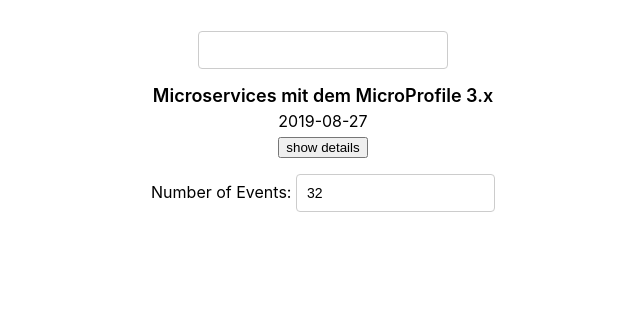
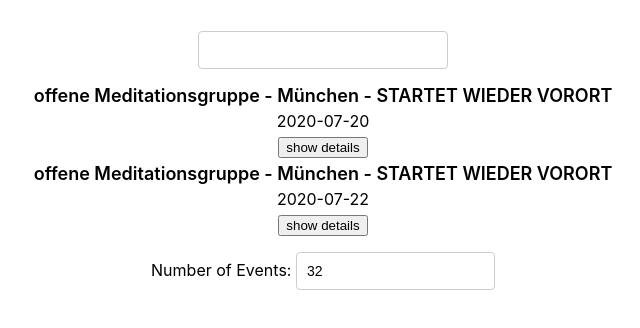
Before and after one commit to sherindenzil/meetup, a React (Create React App) app: page / in a window 1280 px wide. Shown: the top 328 px of the page, without its empty margins (317-957 px from the left). Built offline with nearby package versions, Linux system fonts and the light colour scheme.

Commit message:
updating

```diff
--- a/src/mock-events.js
+++ b/src/mock-events.js
@@ -1,3 +1,67 @@
+// const mockEvents = {
+//     city: {
+//       id: 1007700,
+//       city: "München",
+//       lat: 48.14,
+//       lon: 11.58,
+//       state: "",
+//       country: "de",
+//       zip: "meetup3",
+//       member_count: 1257,
+//     },
+//     events: [
+//       {
+//         created: 1563825339000,
+//         duration: 9000000,
+//         id: "263370107",
+//         name: "Microservices mit dem MicroProfile 3.x",
+//         rsvp_limit: 80,
+//         date_in_series_pattern: false,
+//         status: "upcoming",
+//         time: 1566925200000,
+//         local_date: "2019-08-27",
+//         local_time: "19:00",
+//         updated: 1563825339000,
+//         utc_offset: 7200000,
+//         waitlist_count: 79,
+//         yes_rsvp_count: 80,
+//         venue: {
+//           id: 26266792,
+//           name: "adesso AG",
+//           lat: 53.54524230957031,
+//           lon: 9.950983047485352,
+//           repinned: false,
+//           address_1: "Große Elbstraße 36",
+//           city: "Hamburg",
+//           country: "de",
+//           localized_country_name: "Deutschland",
+//         },
+//         group: {
+//           created: 1387402147000,
+//           name: "Java User Group Hamburg",
+//           id: 11500362,
+//           join_mode: "open",
+//           lat: 53.54999923706055,
+//           lon: 10,
+//           urlname: "jug-hamburg",
+//           who: "Mitglieder",
+//           localized_location: "Hamburg, Deutschland",
+//           state: "",
+//           country: "de",
+//           region: "de_DE",
+//           timezone: "Europe/Berlin",
+//         },
+//         link: "https://www.meetup.com/de-DE/jug-hamburg/events/263370107/",
+//         description:
+//           "<p>Wer Microservices in Java entwickeln möchte, muss nicht zwangsläufig zu Spring Boot greifen. Es lohnt ein Blick auf alternative Frameworks, die in zunehmender Anzahl verfügbar sind und bezüglich ihrer Funktionalität stark aufholen. So schreitet auch die Entwicklung des MicroProfiles weiter voran. In beeindruckender Geschwindigkeit wurden zahlreiche APIs entwickelt, die (nicht nur) für die Entwicklung von Microservices sehr hilfreich sind.<br/>Hierzu zählen die Unterstützung von Metriken, Health Checks, Fault Tolerance und JSON Web Tokens. Für den Einsatz im Projekt kann aus unterschiedlichen Implementierungen wie TomEE, Thorntail oder OpenLiberty gewählt werden. In dieser Live-Coding-Session wird der praktische Einsatz von MicroProfile anhand eines Praxisbeispiels demonstriert.<br/> <br/> <br/>Referent:<br/>Thilo Frotscher arbeitet als freiberuflicher Softwarearchitekt und Trainer. Als Experte für Enterprise Java und Systemintegration unterstützt er seine Kunden überwiegend durch Entwicklung, Reviews oder die Durchführung von Schulungen. Thilo ist (Co-)Autor mehrerer Bücher in den Bereichen Java EE, (Web) Services und Systemintegration, hat zahlreiche Fachartikel verfasst und spricht regelmäßig auf Fachkonferenzen und Schulungsveranstaltungen oder bei Java User Groups.</p> ",
+//         visibility: "public",
+//         member_pay_fee: false,
+//       },
+//     ],
+//   };
+
+//   export { mockEvents };
+
 const mockEvents = {
   city: {
     id: 1007700,
@@ -11,49 +75,99 @@
   },
   events: [
     {
-        created: 1563825339000,
-        duration: 9000000,
-        id: "263370107",
-        name: "Microservices mit dem MicroProfile 3.x",
-        rsvp_limit: 80,
+      created: 1592331973000,
+      duration: 3600000,
+      id: "bvxjtrybckbvb",
+      name: "offene Meditationsgruppe - München - STARTET WIEDER VORORT",
+      rsvp_limit: 20,
       date_in_series_pattern: false,
       status: "upcoming",
-        time: 1566925200000,
-        local_date: "2019-08-27",
-        local_time: "19:00",
-        updated: 1563825339000,
+      time: 1594920600000,
+      local_date: "2020-07-20",
+      local_time: "19:30",
+      updated: 1592331973000,
       utc_offset: 7200000,
-        waitlist_count: 79,
-        yes_rsvp_count: 80,
+      waitlist_count: 0,
+      yes_rsvp_count: 8,
       venue: {
-          id: 26266792,
-          name: "adesso AG",
-          lat: 53.54524230957031,
-          lon: 9.950983047485352,
-          repinned: false,
-          address_1: "Große Elbstraße 36",
-          city: "Hamburg",
+        id: 26353279,
+        name: "Sahaja Yoga Zentrum München",
+        lat: 48.13126754760742,
+        lon: 11.589075088500977,
+        repinned: true,
+        address_1: "Am Lilienberg 2a",
+        city: "München",
         country: "de",
-          localized_country_name: "Deutschland",
+        localized_country_name: "Germany",
       },
+      is_online_event: false,
       group: {
-          created: 1387402147000,
-          name: "Java User Group Hamburg",
-          id: 11500362,
-          join_mode: "open",
-          lat: 53.54999923706055,
-          lon: 10,
-          urlname: "jug-hamburg",
-          who: "Mitglieder",
-          localized_location: "Hamburg, Deutschland",
+        created: 1405527637000,
+        name: "Free Meditation & Yoga – in Munich / München",
+        id: 15760412,
+        join_mode: "approval",
+        lat: 48.13999938964844,
+        lon: 11.579999923706055,
+        urlname: "Free-Meditation-Yoga-Munich",
+        who: "Meditators",
+        localized_location: "München, Germany",
         state: "",
         country: "de",
-          region: "de_DE",
+        region: "en_US",
         timezone: "Europe/Berlin",
       },
-        link: "https://www.meetup.com/de-DE/jug-hamburg/events/263370107/",
+      link:
+        "https://www.meetup.com/Free-Meditation-Yoga-Munich/events/bvxjtrybckbvb/",
       description:
-          "<p>Wer Microservices in Java entwickeln möchte, muss nicht zwangsläufig zu Spring Boot greifen. Es lohnt ein Blick auf alternative Frameworks, die in zunehmender Anzahl verfügbar sind und bezüglich ihrer Funktionalität stark aufholen. So schreitet auch die Entwicklung des MicroProfiles weiter voran. In beeindruckender Geschwindigkeit wurden zahlreiche APIs entwickelt, die (nicht nur) für die Entwicklung von Microservices sehr hilfreich sind.<br/>Hierzu zählen die Unterstützung von Metriken, Health Checks, Fault Tolerance und JSON Web Tokens. Für den Einsatz im Projekt kann aus unterschiedlichen Implementierungen wie TomEE, Thorntail oder OpenLiberty gewählt werden. In dieser Live-Coding-Session wird der praktische Einsatz von MicroProfile anhand eines Praxisbeispiels demonstriert.<br/> <br/> <br/>Referent:<br/>Thilo Frotscher arbeitet als freiberuflicher Softwarearchitekt und Trainer. Als Experte für Enterprise Java und Systemintegration unterstützt er seine Kunden überwiegend durch Entwicklung, Reviews oder die Durchführung von Schulungen. Thilo ist (Co-)Autor mehrerer Bücher in den Bereichen Java EE, (Web) Services und Systemintegration, hat zahlreiche Fachartikel verfasst und spricht regelmäßig auf Fachkonferenzen und Schulungsveranstaltungen oder bei Java User Groups.</p> ",
+        "<p>STARTET WIEDER VORORT als Präsenz-Meditation!</p> <p>Einstieg ist jederzeit möglich, geeignet für Anfänger und Fortgeschrittene.</p> <p>Grundlagen und Wissen von Sahaja Yoga werden vorgestellt: Wissen über Adi Shakti, Kundalini, Energiezentren, subtile Kanäle in und einfache Reinigungstechniken mit den Elementen, die unterstützend auf unser inneres Wachstum wirken und uns ins Gleichgewicht bringen.</p> <p>Wir lernen wie wir in unserem täglichen Leben in Balance kommen und in einem Zustand der Stille Kraft schöpfen können.</p> <p>Ein zentraler Punkt ist die Stille in uns, die spürbar ist und für jeden, jederzeit zugänglich. Sie ist der Moment im Hier und Jetzt, der uns Inspiration, Freude und vieles mehr schenkt.<br/>In diesem Zustand zu verweilen bedeutet Meditation - und dann ist Platz für inneres Wachstum und Evolution.</p> <p>Jeder Abend beinhaltet auch eine geführte Meditation und auch jederzeit eine Frage-Antwort-Runde.</p> <p>Wir freuen uns auf Euch!</p> ",
+      visibility: "public",
+      member_pay_fee: false,
+    },
+    {
+      created: 1592331973000,
+      duration: 3600000,
+      id: "bvxjtrybckbvc",
+      name: "offene Meditationsgruppe - München - STARTET WIEDER VORORT",
+      date_in_series_pattern: false,
+      status: "upcoming",
+      time: 1594920600000,
+      local_date: "2020-07-22",
+      local_time: "19:30",
+      updated: 1592331973000,
+      utc_offset: 7200000,
+      waitlist_count: 0,
+      yes_rsvp_count: 8,
+      venue: {
+        id: 26353279,
+        name: "Sahaja Yoga Zentrum München",
+        lat: 48.13126754760742,
+        lon: 11.589075088500977,
+        repinned: true,
+        address_1: "Am Lilienberg 2a",
+        city: "München",
+        country: "de",
+        localized_country_name: "Germany",
+      },
+      is_online_event: false,
+      group: {
+        created: 1405527637000,
+        name: "Free Meditation & Yoga – in Munich / München",
+        id: 15760412,
+        join_mode: "approval",
+        lat: 48.13999938964844,
+        lon: 11.579999923706055,
+        urlname: "Free-Meditation-Yoga-Munich",
+        who: "Meditators",
+        localized_location: "München, Germany",
+        state: "",
+        country: "de",
+        region: "en_US",
+        timezone: "Europe/Berlin",
+      },
+      link:
+        "https://www.meetup.com/Free-Meditation-Yoga-Munich/events/bvxjtrybckbvb/",
+      description:
+        "<p>STARTET WIEDER VORORT als Präsenz-Meditation!</p> <p>Einstieg ist jederzeit möglich, geeignet für Anfänger und Fortgeschrittene.</p> <p>Grundlagen und Wissen von Sahaja Yoga werden vorgestellt: Wissen über Adi Shakti, Kundalini, Energiezentren, subtile Kanäle in und einfache Reinigungstechniken mit den Elementen, die unterstützend auf unser inneres Wachstum wirken und uns ins Gleichgewicht bringen.</p> <p>Wir lernen wie wir in unserem täglichen Leben in Balance kommen und in einem Zustand der Stille Kraft schöpfen können.</p> <p>Ein zentraler Punkt ist die Stille in uns, die spürbar ist und für jeden, jederzeit zugänglich. Sie ist der Moment im Hier und Jetzt, der uns Inspiration, Freude und vieles mehr schenkt.<br/>In diesem Zustand zu verweilen bedeutet Meditation - und dann ist Platz für inneres Wachstum und Evolution.</p> <p>Jeder Abend beinhaltet auch eine geführte Meditation und auch jederzeit eine Frage-Antwort-Runde.</p> <p>Wir freuen uns auf Euch!</p> ",
       visibility: "public",
       member_pay_fee: false,
     },
```
Lines whose indentation alone changed are shown as unchanged.
